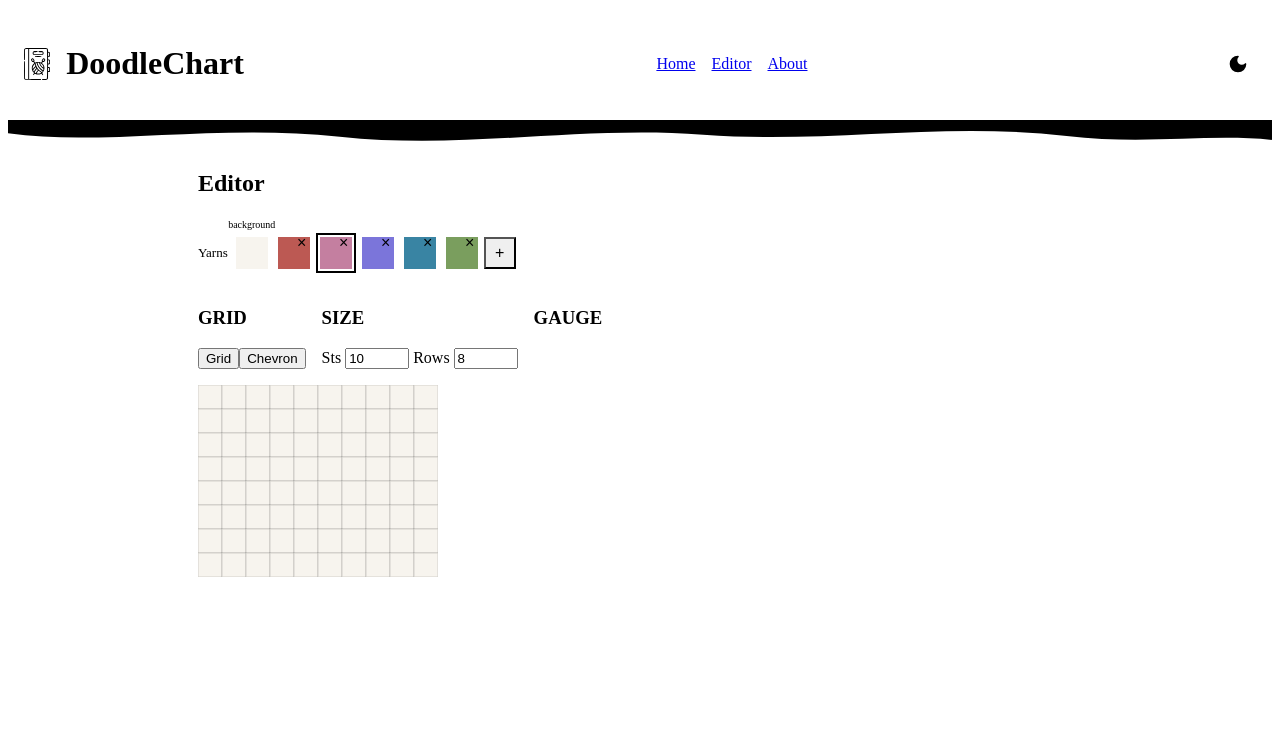
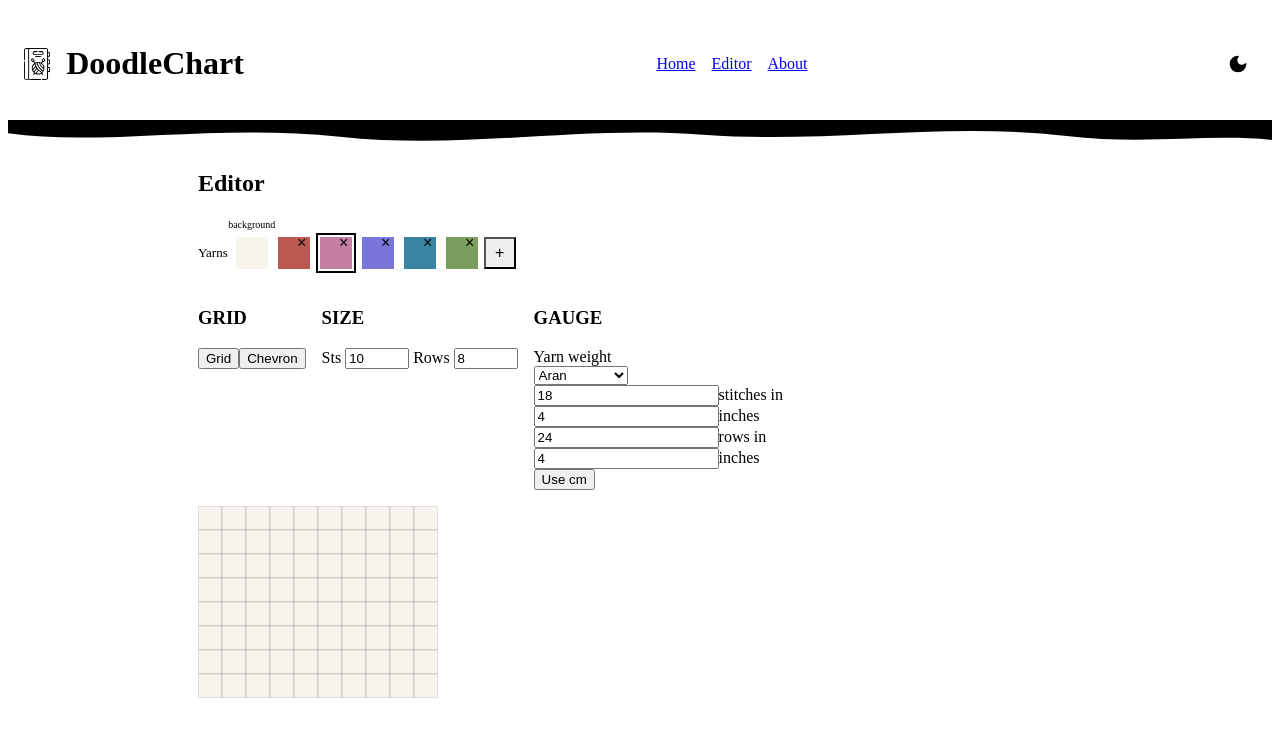
Before and after one commit to nathandallas/doodlechart, a Vue app: page /editor in a window 1280 px wide. Shown: the top 736 px of the page. Built offline with nearby package versions, Linux system fonts and the light colour scheme; the HTML template or start-up script is replaced by a standard one.

Commit message:
added input for custom gauge

```diff
--- /dev/null
+++ b/src/components/SettingsOptions/GaugeSettings.vue
@@ -0,0 +1,122 @@
+<script setup>
+import { ref, watch, nextTick } from 'vue'
+const YARN_PRESETS = {
+  lace: { stitches: 33, rows: 40 },
+  fingering: { stitches: 28, rows: 36 },
+  sport: { stitches: 24, rows: 32 },
+  dk: { stitches: 22, rows: 28 },
+  worsted: { stitches: 20, rows: 26 },
+  aran: { stitches: 18, rows: 24 },
+  bulky: { stitches: 15, rows: 20 },
+  super_bulky: { stitches: 10, rows: 14 },
+}
+
+const preset = ref('aran')
+const gaugeStitches = ref(18)
+const gaugeRows = ref(24)
+const gaugeStitchSpan = ref(4)
+const gaugeRowSpan = ref(4)
+const useCm = ref(false)
+
+let applyingPreset = false
+let convertingUnits = false
+
+watch(preset, (key) => {
+  if (key === 'custom') return
+
+  const p = YARN_PRESETS[key]
+  if (!p) return
+
+  applyingPreset = true
+  gaugeStitches.value = p.stitches
+  gaugeStitchSpan.value = 4
+  gaugeRows.value = p.rows
+  gaugeRowSpan.value = 4
+
+  nextTick(() => {
+    applyingPreset = false
+  })
+})
+
+// Handle manual input
+function markCustomIfManualInput() {
+  if (applyingPreset) return
+  if (preset.value !== 'custom') preset.value = 'custom'
+}
+
+watch(gaugeStitches, markCustomIfManualInput)
+watch(gaugeRows, markCustomIfManualInput)
+
+// When user updates span input, scale # of stitches accordingly
+function scaleStitchCountToSpan(countRef, newSpan, oldSpan) {
+  if (!oldSpan) return
+  countRef.value = Math.round(countRef.value * (newSpan / oldSpan) * 10) / 10
+}
+
+watch(gaugeStitchSpan, (newSpan, oldSpan) => {
+  if (convertingUnits) return
+  scaleStitchCountToSpan(gaugeStitches, newSpan, oldSpan)
+})
+watch(gaugeRowSpan, (newSpan, oldSpan) => {
+  if (convertingUnits) return
+  scaleStitchCountToSpan(gaugeRows, newSpan, oldSpan)
+})
+
+// Toggles and converts inches to cm and back
+
+function toggleUnits() {
+  convertingUnits = true
+  const factor = useCm.value ? 1 / 2.54 : 2.54
+  gaugeStitchSpan.value = Math.round(gaugeStitchSpan.value * factor * 10) / 10
+  gaugeRowSpan.value = Math.round(gaugeRowSpan.value * factor * 10) / 10
+  useCm.value = !useCm.value
+  nextTick(() => {
+    convertingUnits = false
+  })
+}
+</script>
+
+<template>
+  <div>
+    <div class="field-label">Yarn weight</div>
+    <select v-model="preset">
+      <option value="lace">Lace</option>
+      <option value="fingering">Fingering</option>
+      <option value="sport">Sport</option>
+      <option value="dk">DK</option>
+      <option value="worsted">Worsted</option>
+      <option value="aran">Aran</option>
+      <option value="bulky">Bulky</option>
+      <option value="super_bulky">Super Bulky</option>
+      <option value="custom">Custom</option>
+    </select>
+
+    <div class="row">
+      <div class="field">
+        <input type="number" v-model.number="gaugeStitches" />
+        <span>stitches in</span>
+      </div>
+      <div class="field">
+        <input type="number" v-model.number="gaugeStitchSpan" />
+        <span>{{ useCm ? 'cm' : 'inches' }}</span>
+      </div>
+    </div>
+
+    <div class="row">
+      <div class="field">
+        <input type="number" v-model.number="gaugeRows" />
+        <span>rows in</span>
+      </div>
+      <div class="field">
+        <input type="number" v-model.number="gaugeRowSpan" />
+        <span>{{ useCm ? 'cm' : 'inches' }}</span>
+      </div>
+    </div>
+
+    <div class="unit-toggle">
+      <button @click="toggleUnits()">Use {{ useCm ? 'inches' : 'cm' }}</button>
+    </div>
+  </div>
+</template>
+
+<style></style>
--- a/src/components/SettingsPanel.vue
+++ b/src/components/SettingsPanel.vue
@@ -1,4 +1,6 @@
 <script setup>
+import GaugeSettings from './SettingsOptions/GaugeSettings.vue'
+
 defineProps({
   chart: { type: Object, required: true },
   mode: { type: String, required: true },
@@ -61,9 +63,7 @@ function applySize(cols, rows) {
 
     <div class="group">
       <h3>GAUGE</h3>
-      <div class="options">
-        <label></label>
-      </div>
+      <GaugeSettings />
     </div>
   </div>
 </template>
```
